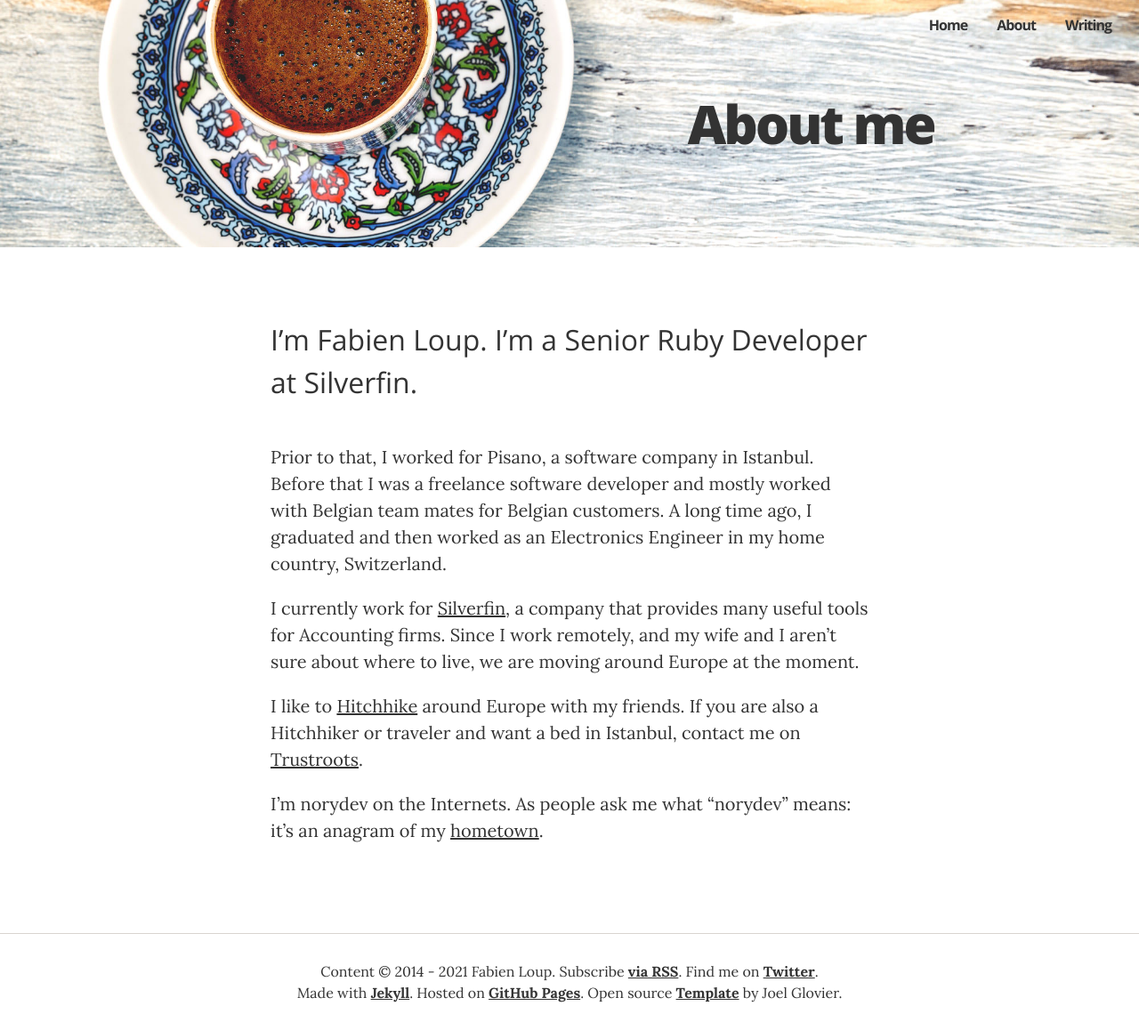
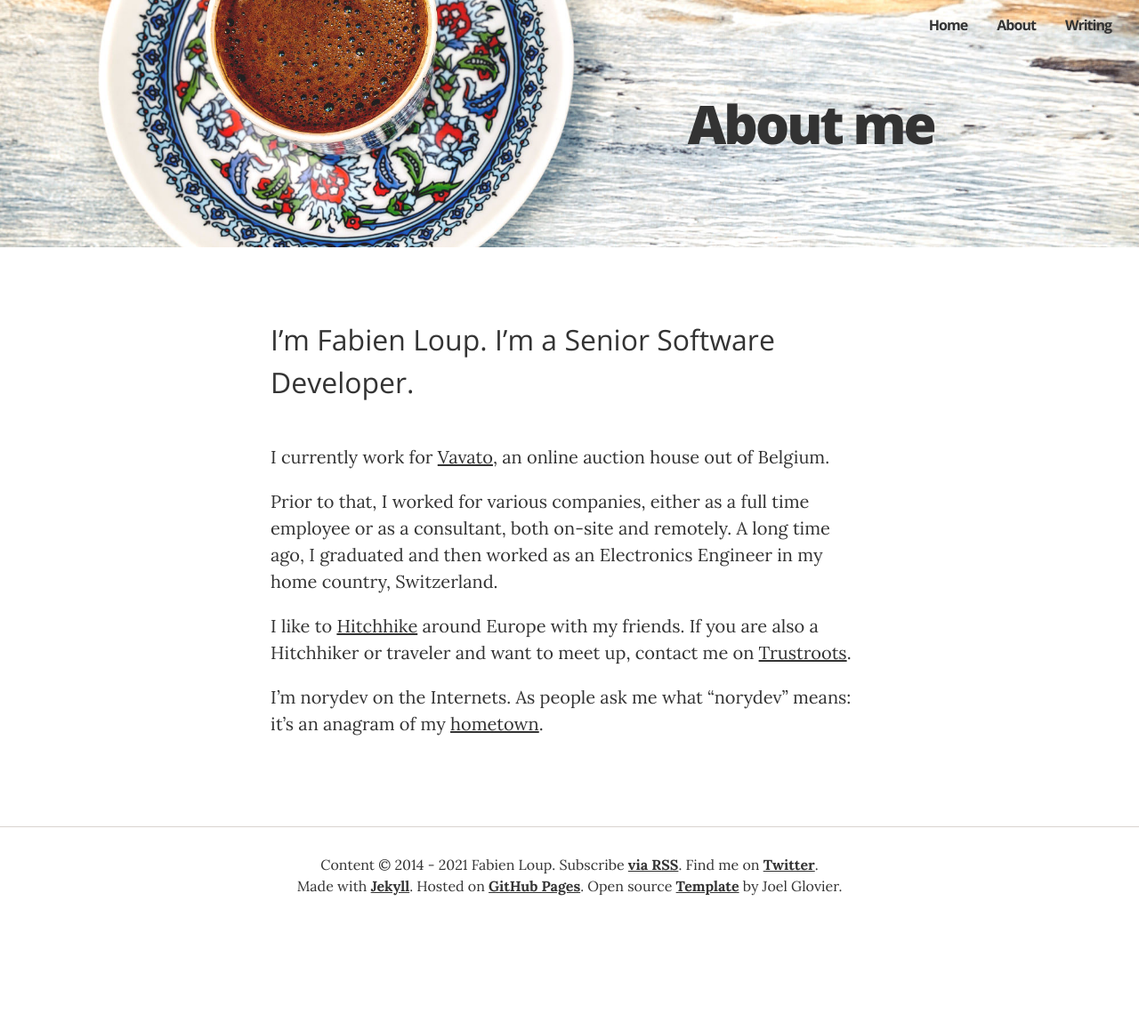
Before and after one commit to norydev/NoryDev.github.io, a Jekyll site: the page built from about/index.md, in a window 1280 px wide. Shown: the whole page at 89% size. Built offline with Jekyll 4.4.1, drawn with Linux system fonts in a browser that asks for light colours; nearby versions of some CDN libraries; after the commit the page ends 1038 px from its top, so only the background shows below that.

Commit message:
update work status

```diff
--- a/_includes/header/home.html
+++ b/_includes/header/home.html
@@ -7,7 +7,7 @@
       <div class="intro-copy">
         <h1>Fabien Loup</h1>
         <h2>Software Developer</h2>
-        <p class="description">Hi, I’m Fabien. I work at <a href="https://www.silverfin.com/en">Silverfin</a> where I’m a Senior Ruby Developer. Sometimes I <a href="/#writing">write</a> something. I like to spend my holidays <a href="https://www.somewherexpress.com">Hitchhiking</a> with my friends.<br></p>
+        <p class="description">Hi, I’m Fabien. I work at <a href="https://vavato.com/en/homepage">Vavato</a> where I’m a Senior Software Developer. Sometimes I <a href="/#writing">write</a> something. I like to spend my holidays <a href="https://www.somewherexpress.com">Hitchhiking</a> with my friends.<br></p>
         <div class="social-media-links">
           <a href="https://www.linkedin.com/in/fabien-loup-b60431147" class="icon-link" target="_blank">{% include icons/icon-linkedin.html %}</a>
           <a href="https://github.com/norydev" class="icon-link" target="_blank">{% include icons/icon-github.html %}</a>
--- a/about/index.md
+++ b/about/index.md
@@ -4,12 +4,12 @@ title: About me
 imgclass: coffee
 ---
 
-<p class="lead" markdown="1">I’m Fabien Loup. I'm a Senior Ruby Developer at Silverfin.</p>
+<p class="lead" markdown="1">I’m Fabien Loup. I'm a Senior Software Developer.</p>
 
-Prior to that, I worked for Pisano, a software company in Istanbul. Before that I was a freelance software developer and mostly worked with Belgian team mates for Belgian customers. A long time ago, I graduated and then worked as an Electronics Engineer in my home country, Switzerland.
+I currently work for [Vavato](https://vavato.com/en/homepage), an online auction house out of Belgium.
 
-I currently work for [Silverfin](https://www.silverfin.com/en), a company that provides many useful tools for Accounting firms. Since I work remotely, and my wife and I aren't sure about where to live, we are moving around Europe at the moment.
+Prior to that, I worked for various companies, either as a full time employee or as a consultant, both on-site and remotely. A long time ago, I graduated and then worked as an Electronics Engineer in my home country, Switzerland.
 
-I like to [Hitchhike](https://www.somewherexpress.com) around Europe with my friends. If you are also a Hitchhiker or traveler and want a bed in Istanbul, contact me on [Trustroots](https://www.trustroots.org/profile/redfox).
+I like to [Hitchhike](https://www.somewherexpress.com) around Europe with my friends. If you are also a Hitchhiker or traveler and want to meet up, contact me on [Trustroots](https://www.trustroots.org/profile/redfox).
 
 I'm norydev on the Internets. As people ask me what “norydev” means: it's an anagram of my [hometown](https://en.wikipedia.org/wiki/Yverdon-les-Bains).
```
